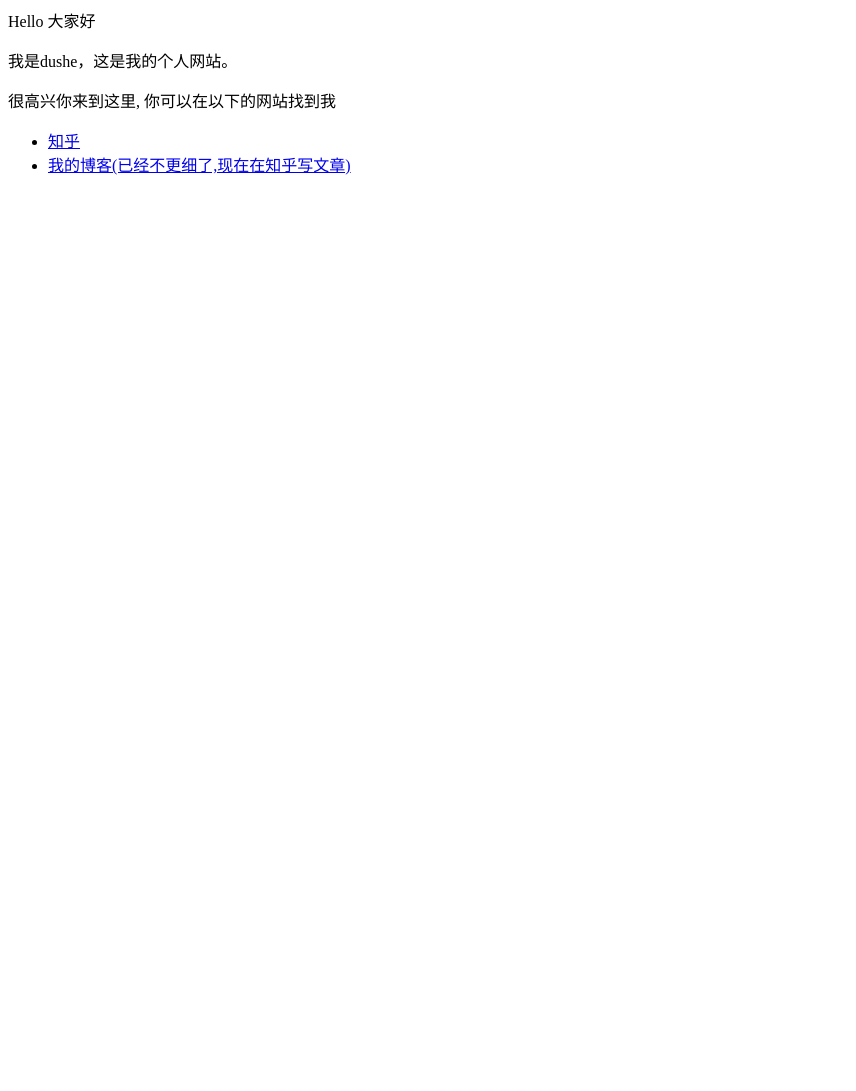
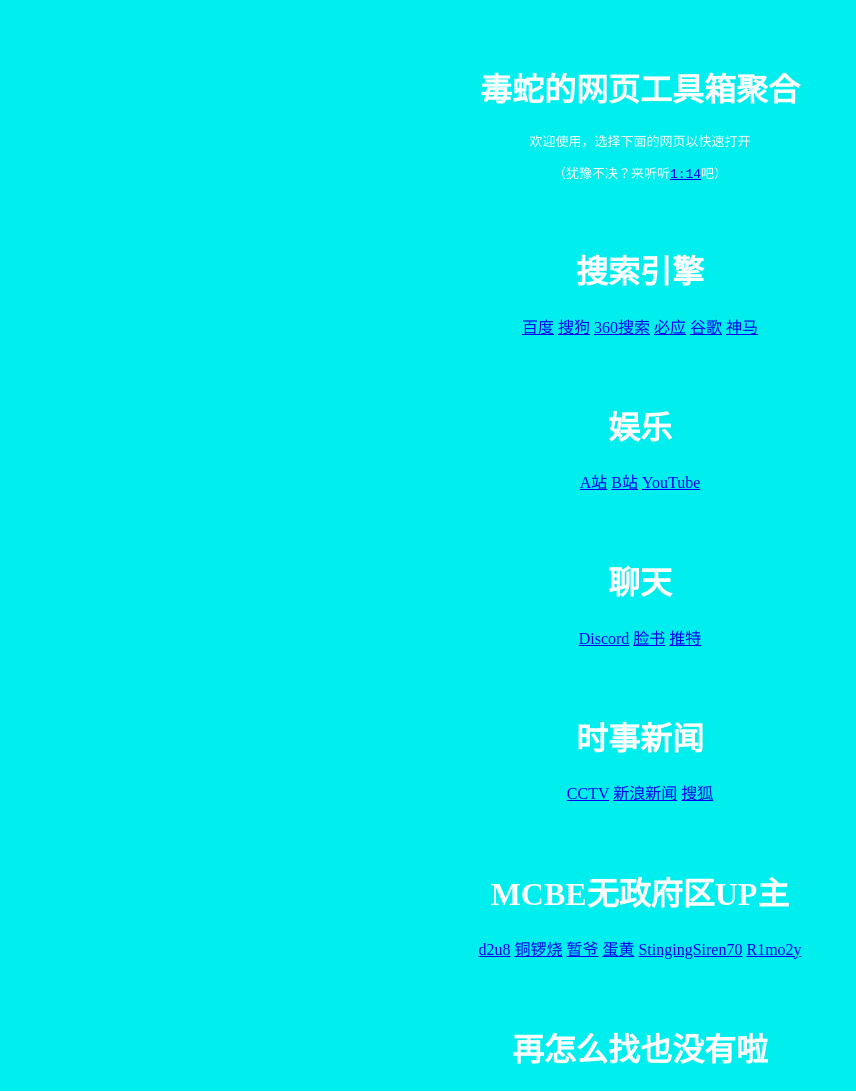
Before and after one commit to d2u8/d2u8.github.io, a plain HTML site: page index.html in a window 1280 px wide. Shown: the whole page, without its empty margins (0-856 px from the left). Before the commit the page ends 800 px from the top, so only its background shows below. Drawn offline with Linux system fonts and the light colour scheme.

Commit message:
Update index.html

```diff
--- a/index.html
+++ b/index.html
@@ -1,8 +1,59 @@
-<p>Hello 大家好</p>
-<p>我是dushe，这是我的个人网站。 </p>
-<p>很高兴你来到这里, 你可以在以下的网站找到我</p>
+<html>
+<head>
+    <title>d2u8の网页工具箱</title>
+    <style>
+    html,body{
+        background: #0EE;
+        color: white;
+        text-align: center;
+    }
+    h1{
+        margin-top: 64px;
+    }
+    </style>
+    <meta name="viewport" content="width=device-width, initial-scale=1.0">
+</head>
+<body>
+    <h1>毒蛇的网页工具箱聚合</h1>
+    <pre>欢迎使用，选择下面的网页以快速打开</pre>
 
-<ul>
-  <li> <a href="https://www.zhihu.com/people/AJLoveChina">知乎</a> </li>
-  <li> <a href="http://hejie.nigeerhuo.com">我的博客(已经不更细了,现在在知乎写文章)</a> </li>
-</ul>
+    <pre>（犹豫不决？来听听<a href="file:///android_asset/114514.mp3">1:14</a>吧）</pre>
+
+    <h1>搜索引擎</h1>
+    <a href="http://www.baidu.com">百度</a>
+    <a href="http://wap.sogou.com">搜狗</a>
+    <a href="http://www.so.com">360搜索</a>
+    <a href="http://www.bing.com">必应</a>
+    <a href="http://www.google.com">谷歌</a>
+    <a href="http://www.sm.cn">神马</a>
+
+    <h1>娱乐</h1>
+    <a href="http://www.acfun.cn">A站</a>
+    <a href="http://www.bilibili.com">B站</a>
+    <a href="http://www.youtube.com">YouTube</a>
+
+
+    <h1>聊天</h1>
+    <a href="http://www.discord.com">Discord</a>
+    <a href="http://www.facebook.com">脸书</a>
+    <a href="http://www.twitter.com">推特</a>
+
+
+    <h1>时事新闻</h1>
+    <a href="http://www.cctv.com">CCTV</a>
+    <a href="http://news.sina.cn">新浪新闻</a>
+    <a href="http://m.sohu.com">搜狐</a>
+
+
+    <h1>MCBE无政府区UP主</h1>
+    <a href="https://b23.tv/8Tc15xX">d2u8</a>
+    <a href="https://b23.tv/T4t0PtJ">铜锣烧</a>
+    <a href="https://b23.tv/q3YnWQH">暂爷</a>
+    <a href="https://b23.tv/OFe03mx">蛋黄</a>
+    <a href="https://b23.tv/gAIffWQ">StingingSiren70</a>
+    <a href="https://b23.tv/aX39AzL">R1mo2y</a>
+
+
+    <h1>再怎么找也没有啦</h1>
+</body>
+</html>
```
